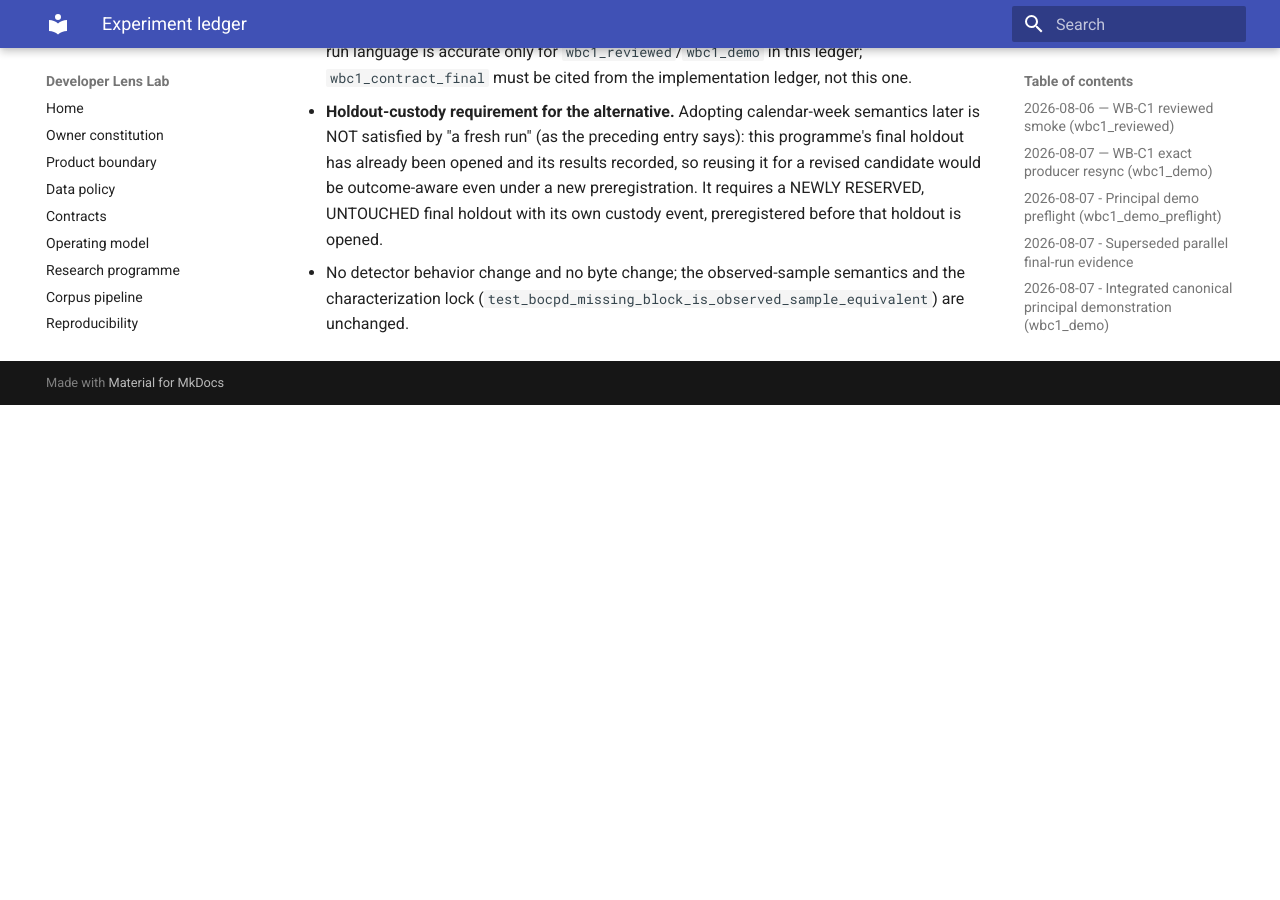
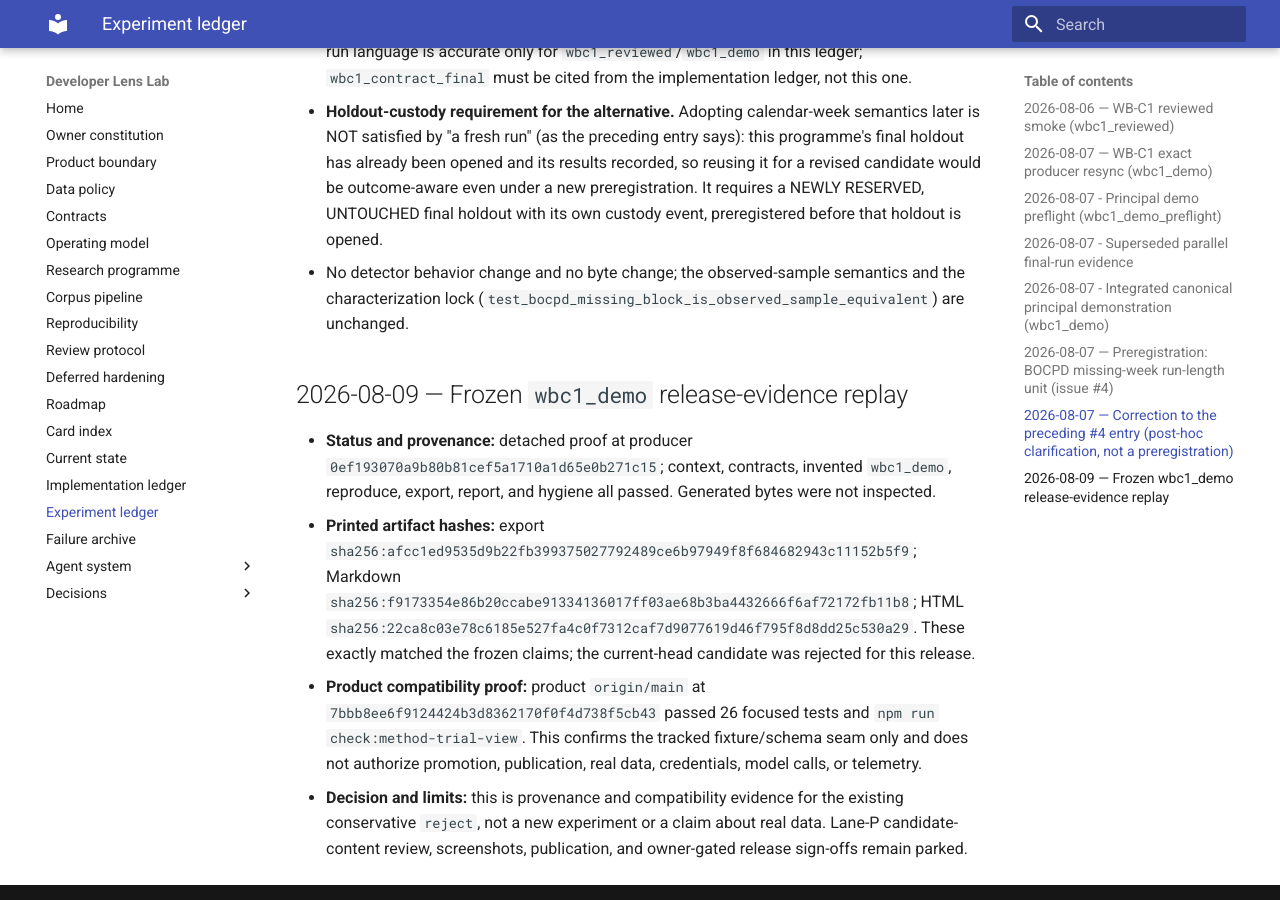
Before and after one commit to Chris0Jeky/developer-lens-lab, an MkDocs documentation site: the page built from docs/EXPERIMENT_LEDGER.md, in a window 1280 px wide and 900 px high, scrolled down 5286 px. Built offline with MkDocs 1.6.1 and Material for MkDocs 9.7.7, drawn with Linux system fonts in a browser that asks for light colours; before the commit the page ends 5691 px from its top, so only the background shows below that.

Commit message:
Record package-smoke release evidence

```diff
--- a/docs/EXPERIMENT_LEDGER.md
+++ b/docs/EXPERIMENT_LEDGER.md
@@ -179,3 +179,21 @@ policy, holdout custody event, exact command, lock hash, result, decision, and r
   event, preregistered before that holdout is opened.
 - No detector behavior change and no byte change; the observed-sample semantics and the characterization
   lock (`test_bocpd_missing_block_is_observed_sample_equivalent`) are unchanged.
+
+## 2026-08-09 — Frozen `wbc1_demo` release-evidence replay
+
+- **Status and provenance:** detached proof at producer
+  `0ef193070a9b80b81cef5a1710a1d65e0b271c15`; context, contracts, invented `wbc1_demo`, reproduce,
+  export, report, and hygiene all passed. Generated bytes were not inspected.
+- **Printed artifact hashes:** export
+  `sha256:afcc1ed9535d9b22fb399375027792489ce6b97949f8f684682943c11152b5f9`; Markdown
+  `sha256:f9173354e86b20ccabe91334136017ff03ae68b3ba4432666f6af72172fb11b8`; HTML
+  `sha256:22ca8c03e78c6185e527fa4c0f7312caf7d9077619d46f795f8d8dd25c530a29`. These exactly matched
+  the frozen claims; the current-head candidate was rejected for this release.
+- **Product compatibility proof:** product `origin/main` at
+  `7bbb8ee6f9124424b3d8362170f0f4d738f5cb43` passed 26 focused tests and
+  `npm run check:method-trial-view`. This confirms the tracked fixture/schema seam only and does not
+  authorize promotion, publication, real data, credentials, model calls, or telemetry.
+- **Decision and limits:** this is provenance and compatibility evidence for the existing conservative
+  `reject`, not a new experiment or a claim about real data. Lane-P candidate-content review,
+  screenshots, publication, and owner-gated release sign-offs remain parked.
--- a/docs/IMPLEMENTATION_LEDGER.md
+++ b/docs/IMPLEMENTATION_LEDGER.md
@@ -762,3 +762,28 @@ Append milestone evidence. Live GitHub facts are snapshots and must be refreshed
   `22ca8c03e78c6185e527fa4c0f7312caf7d9077619d46f795f8d8dd25c530a29`. The current-head candidate
   is rejected for this release; product-fixture checking remains next, while Lane-P byte/content
   review and publication stay NOT verified.
+
+## 2026-08-09 — Package-smoke merge and frozen-evidence closeout (LAB-REL-01, issue #29)
+
+- Package-smoke PR #45 reached final head `7f07ce221b7a405c06af70d3a5215910dca72991`; hosted run
+  `31304528858`, job `93222641130`, passed on that exact head. Exact-final-head review was
+  merge-sound, all four review threads were resolved, and the PR merged as
+  `6e13b6d84391ea7a2579e169151e3d765ad71583`.
+- The full local proof passed with 154 tests and 3 declared skips, including the isolated wheel
+  smoke. Remaining PATH, uv/diagnostics, and timeout hardening is tracked on issue #29; it does not
+  block this merged baseline or authorize credentials, publication, or a tag.
+- Detached frozen-producer proof at
+  `0ef193070a9b80b81cef5a1710a1d65e0b271c15` passed context, contracts, invented `wbc1_demo`,
+  reproduce, export, report, and hygiene. Printed hashes exactly matched the frozen claims without
+  byte inspection: export `afcc1ed9535d9b22fb399375027792489ce6b97949f8f684682943c11152b5f9`,
+  Markdown `f9173354e86b20ccabe91334136017ff03ae68b3ba4432666f6af72172fb11b8`, and HTML
+  `22ca8c03e78c6185e527fa4c0f7312caf7d9077619d46f795f8d8dd25c530a29`. The current-head candidate
+  is rejected for this release.
+- Product tracked fixture/schema proof at origin/main
+  `7bbb8ee6f9124424b3d8362170f0f4d738f5cb43` passed 26 focused tests and
+  `npm run check:method-trial-view`.
+- Lane-P candidate-content review, screenshots, and publication remain parked and NOT verified.
+  `Chris0Jeky/developer-lens-lab::HUMAN_TODO.md::q-11` aesthetic sign-off and
+  `Chris0Jeky/developer-lens::HUMAN_TODO.md::q-10(c)` release sign-off remain owner gates; tag,
+  credentials, data, model, and telemetry activation remain closed. The next safe slice is the
+  bounded tracked package-smoke P2 hardening on issue #29.
```
Also changed, not shown: docs/CURRENT_STATE.md (+27 -16 lines).
